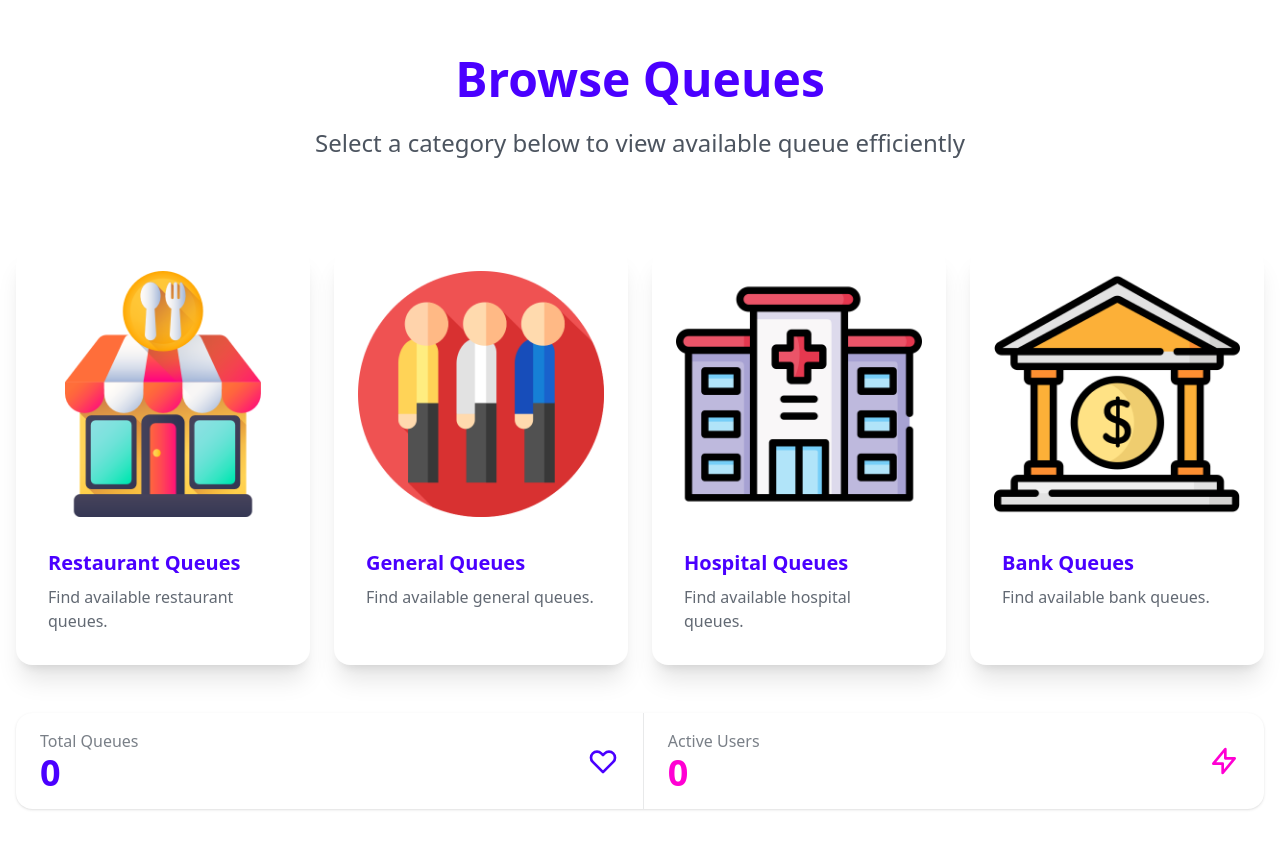
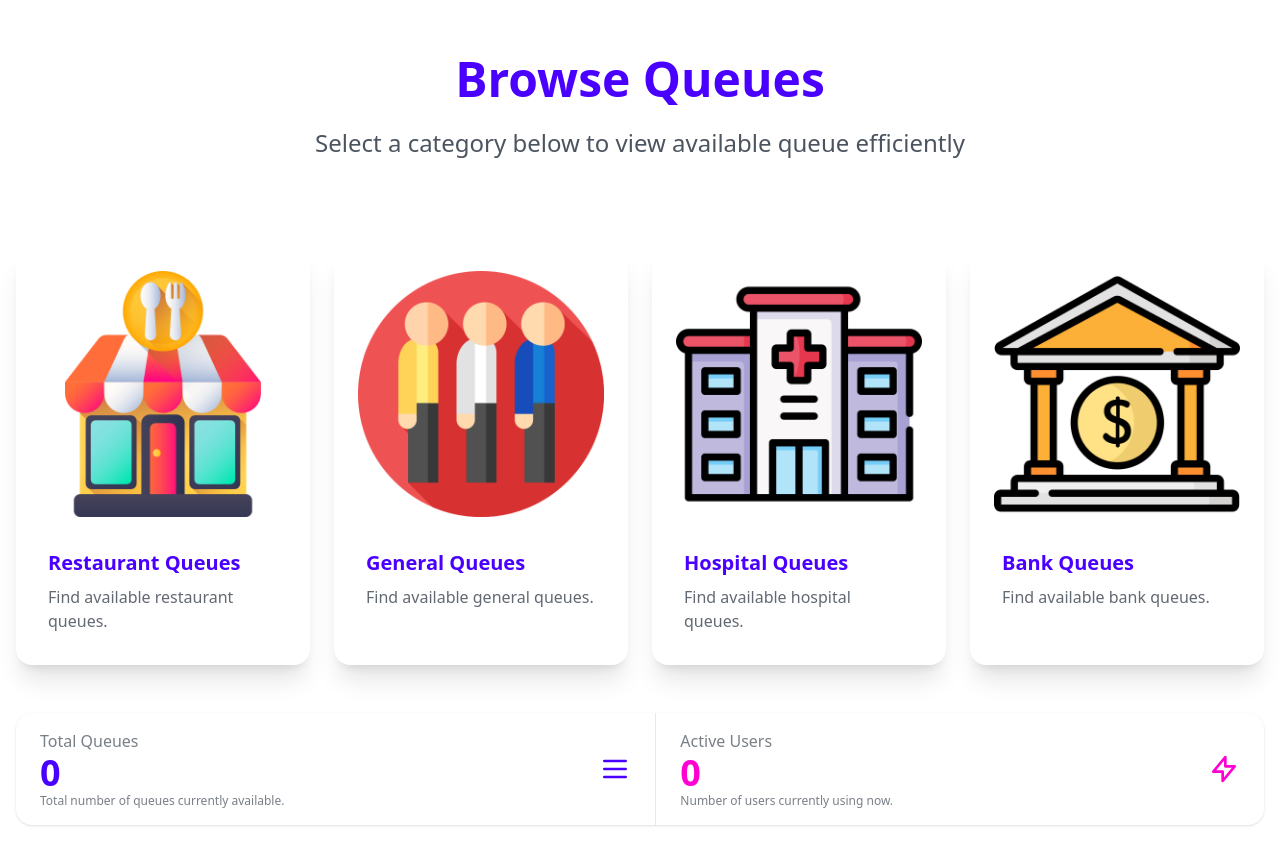
Before and after one commit to pannlnwza/queue-management, a Django app: page /queues/ in a window 1280 px wide. Shown: the part 75-924 px from the top of the page. Before the commit the page ends 885 px from the top, so only its background shows below. Run offline with Django 5.2, Linux system fonts and the light colour scheme; data that the repository does not hold is empty; some libraries are stand-ins or nearby versions.

Commit message:
chore: add description in each stat

```diff
--- a/participant/templates/participant/browse_queue.html
+++ b/participant/templates/participant/browse_queue.html
@@ -17,7 +17,7 @@
     </div>
 
     <div class="grid grid-cols-1 md:grid-cols-2 lg:grid-cols-4 gap-6">
-      <a href="{% url 'participant:restaurant_queues' %}" class="card bg-base-100 shadow-xl hover:shadow-xl transition-all duration-300 hover:scale-110 active:translate-y-4 focus:outline-none focus:border-none !border-none">
+      <a href="{% url 'participant:restaurant_queues' %}" class="card bg-base-100 shadow-xl hover:shadow-xl transition-all duration-300 hover:scale-105 active:translate-y-4 focus:outline-none focus:border-none !border-none">
         <figure class="px-6 pt-6">
           <img src="{% static 'participant/images/restaurant.jpg' %}" alt="Restaurant" class="rounded-xl h-49 w-full object-cover" />
         </figure>
@@ -27,7 +27,7 @@
         </div>
       </a>
 
-      <a href="{% url 'participant:general_queues' %}" class="card bg-base-100 shadow-xl hover:shadow-2xl transition-all duration-300 hover:scale-110 active:transform active:translate-y-4 active:border-0 focus:outline-none focus:border-none !border-none">
+      <a href="{% url 'participant:general_queues' %}" class="card bg-base-100 shadow-xl hover:shadow-2xl transition-all duration-300 hover:scale-105 active:transform active:translate-y-4 active:border-0 focus:outline-none focus:border-none !border-none">
         <figure class="px-6 pt-6">
           <img src="{% static 'participant/images/general.jpg' %}" alt="General" class="rounded-xl h-49 w-full object-cover" />
         </figure>
@@ -37,7 +37,7 @@
         </div>
       </a>
 
-      <a href="{% url 'participant:hospital_queues' %}" class="card bg-base-100 shadow-xl hover:shadow-2xl transition-all duration-300 hover:scale-110 active:transform active:translate-y-4 active:border-0 focus:outline-none focus:border-none !border-none">
+      <a href="{% url 'participant:hospital_queues' %}" class="card bg-base-100 shadow-xl hover:shadow-2xl transition-all duration-300 hover:scale-105 active:transform active:translate-y-4 active:border-0 focus:outline-none focus:border-none !border-none">
         <figure class="px-6 pt-6">
           <img src="{% static 'participant/images/hospital.jpg' %}" alt="Hospital" class="rounded-xl h-49 w-full object-cover" />
         </figure>
@@ -47,7 +47,7 @@
         </div>
       </a>
 
-      <a href="{% url 'participant:bank_queues' %}" class="card bg-base-100 shadow-xl hover:shadow-2xl transition-all duration-300 hover:scale-110 active:transform active:translate-y-4 active:border-0 focus:outline-none focus:border-none !border-none">
+      <a href="{% url 'participant:bank_queues' %}" class="card bg-base-100 shadow-xl hover:shadow-2xl transition-all duration-300 hover:scale-105 active:transform active:translate-y-4 active:border-0 focus:outline-none focus:border-none !border-none">
         <figure class="px-6 pt-6">
           <img src="{% static 'participant/images/bank.jpg' %}" alt="Bank" class="rounded-xl h-49 w-full object-cover" />
         </figure>
@@ -61,11 +61,15 @@
     <div class="stats shadow mt-12 w-full bg-base-100">
       <div class="stat">
         <div class="stat-figure text-primary">
-          <svg xmlns="http://www.w3.org/2000/svg" fill="none" viewBox="0 0 24 24" class="inline-block w-8 h-8 stroke-current"><path stroke-linecap="round" stroke-linejoin="round" stroke-width="2" d="M4.318 6.318a4.5 4.5 0 000 6.364L12 20.364l7.682-7.682a4.5 4.5 0 00-6.364-6.364L12 7.636l-1.318-1.318a4.5 4.5 0 00-6.364 0z"></path></svg>
+          <svg xmlns="http://www.w3.org/2000/svg" fill="none" viewBox="0 0 24 24" class="inline-block w-8 h-8 stroke-current">
+            <path stroke-linecap="round" stroke-linejoin="round" stroke-width="2" d="M4 6h16M4 12h16M4 18h16"></path>
+          </svg>
         </div>
         <div class="stat-title">Total Queues</div>
-        <div class="stat-value text-primary">{{ total_queues }} </div>
+        <div class="stat-value text-primary">{{ total_queues }}</div>
+        <div class="stat-desc">Total number of queues currently available.</div>
       </div>
+
 
       <div class="stat">
         <div class="stat-figure text-secondary">
@@ -73,6 +77,7 @@
         </div>
         <div class="stat-title">Active Users</div>
         <div class="stat-value text-secondary">{{ active_users }}</div>
+        <div class="stat-desc">Number of users currently using now.</div>
       </div>
     </div>
   </div>
```
